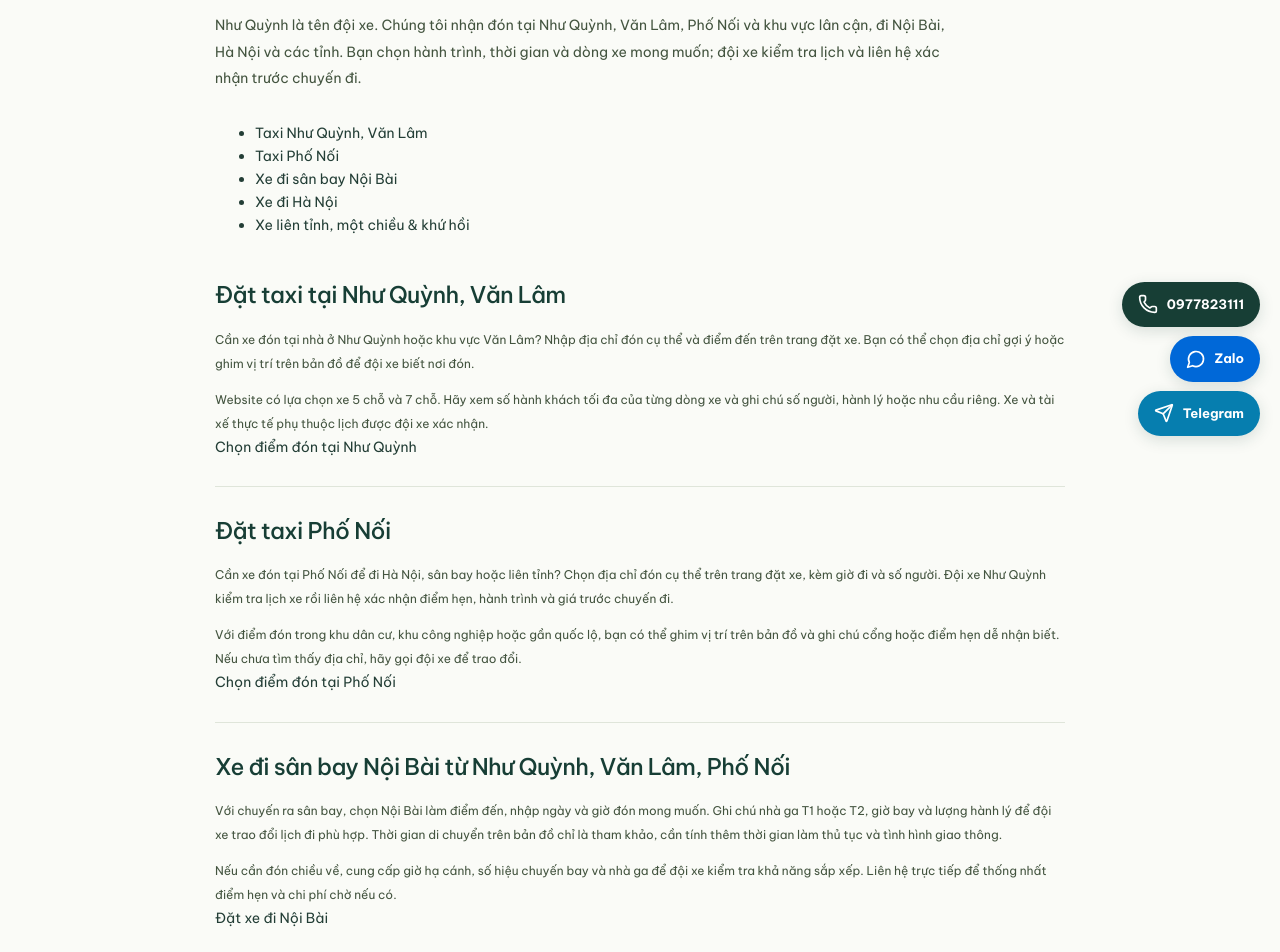
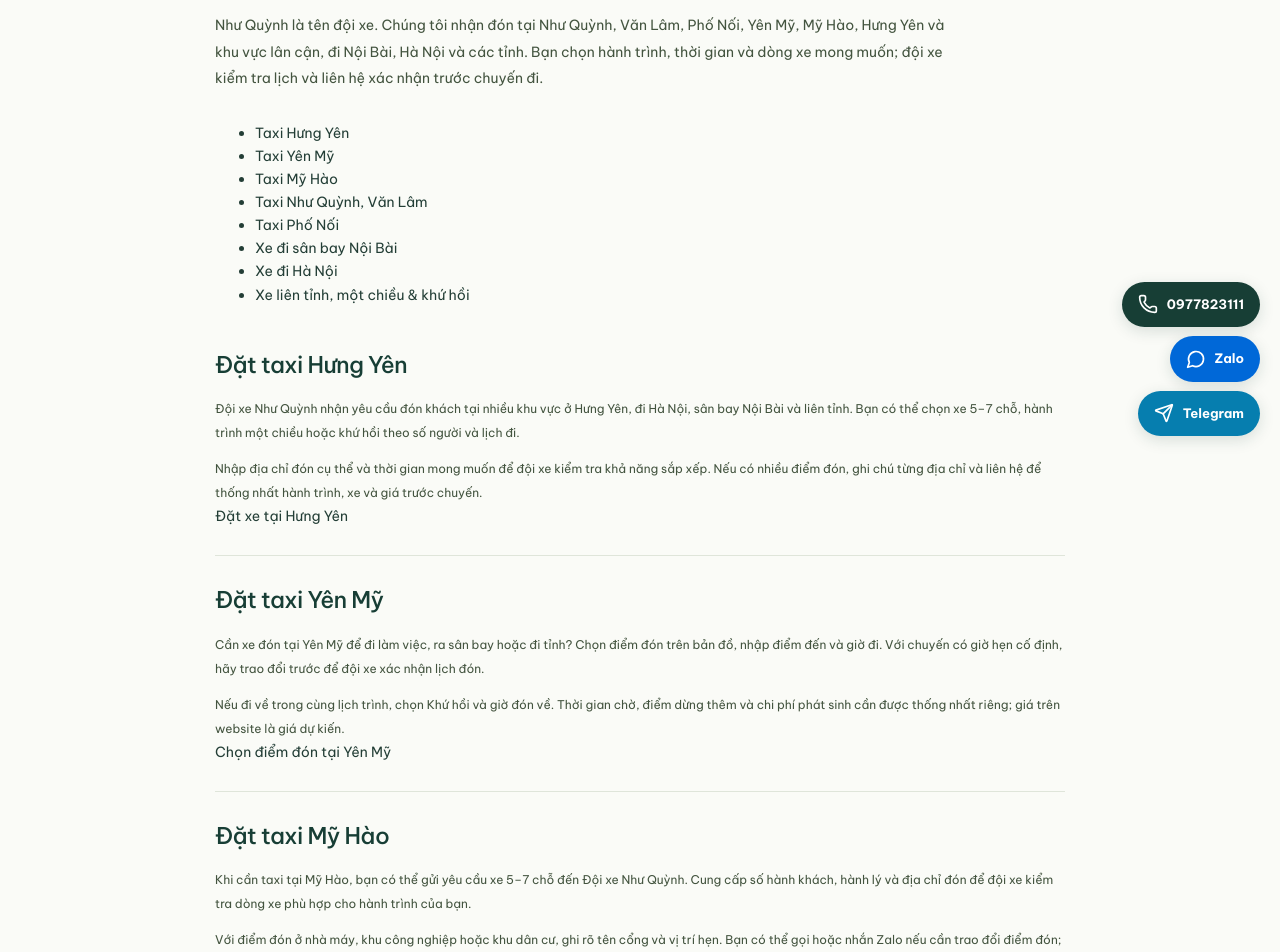
Before and after one commit to tunglam20895/doixenq, a Next.js app: page /dich-vu in a window 1280 px wide. Shown: the part 340-1292 px from the top of the page. Built offline with nearby package versions, Linux system fonts and the light colour scheme.

Commit message:
Expand taxi service content for Hung Yen, Yen My and My Hao

```diff
--- a/app/bang-gia/page.tsx
+++ b/app/bang-gia/page.tsx
@@ -2,9 +2,9 @@ import Link from "next/link";
 import { ArrowUpRight, Info } from "lucide-react";
 import { VEHICLES, money } from "@/lib/data";
 export const metadata = {
-  title: "Giá taxi Như Quỳnh, Văn Lâm, Phố Nối & xe 5–7 chỗ",
+  title: "Giá taxi Hưng Yên & cước xe 5–7 chỗ",
   description:
-    "Tham khảo bảng cước mẫu xe 5–7 chỗ tại Như Quỳnh, cách tính giá theo km và chi phí phát sinh. Liên hệ đội xe để xác nhận giá thực tế.",
+    "Tham khảo bảng cước mẫu xe 5–7 chỗ tại Hưng Yên, Yên Mỹ, Mỹ Hào và các khu vực phục vụ, cách tính giá theo km và chi phí phát sinh. Liên hệ đội xe để xác nhận giá thực tế.",
   alternates: { canonical: "/bang-gia" },
 };
 export default function Page() {
--- a/app/dat-xe/page.tsx
+++ b/app/dat-xe/page.tsx
@@ -1,9 +1,9 @@
+import { serviceAreaText } from "@/lib/service-areas";
 import { Suspense } from "react";
 import Booking from "@/components/Booking";
 export const metadata = {
-  title: "Đặt taxi Như Quỳnh, Văn Lâm, Phố Nối — xe 5–7 chỗ",
-  description:
-    "Đội xe Như Quỳnh đón tại Như Quỳnh, Văn Lâm, Phố Nối và lân cận: chọn điểm đón, điểm đến, giờ đi và xe 5–7 chỗ. Xem giá dự kiến, đặt một chiều hoặc khứ hồi.",
+  title: "Đặt taxi Hưng Yên, Yên Mỹ, Mỹ Hào — xe 5–7 chỗ",
+  description: `Đội xe Như Quỳnh nhận đón tại ${serviceAreaText}. Chọn điểm đến, giờ đi và xe 5–7 chỗ. Xem giá dự kiến, đặt một chiều hoặc khứ hồi.`,
   alternates: { canonical: "/dat-xe" },
 };
 export default function Page() {
--- a/app/dich-vu/page.tsx
+++ b/app/dich-vu/page.tsx
@@ -1,10 +1,10 @@
+import { serviceAreaText } from "@/lib/service-areas";
 import Link from "next/link";
 import { CONTACT } from "@/lib/contact";
 
 export const metadata = {
-  title: "Taxi Như Quỳnh, Văn Lâm, Phố Nối & xe sân bay",
-  description:
-    "Đội xe Như Quỳnh nhận đón tại Như Quỳnh, Văn Lâm, Phố Nối và khu vực lân cận, đi Nội Bài, Hà Nội và liên tỉnh. Chọn một chiều hoặc khứ hồi, liên hệ 0977823111.",
+  title: "Taxi Hưng Yên, Yên Mỹ, Mỹ Hào & các khu vực phục vụ",
+  description: `Đặt taxi tại ${serviceAreaText}. Đội xe Như Quỳnh có xe 5–7 chỗ đi Nội Bài, Hà Nội và liên tỉnh. Liên hệ 0977823111.`,
   alternates: { canonical: "/dich-vu" },
 };
 
@@ -15,13 +15,22 @@ export default function Page() {
         <span className="eyebrow">CHỌN CHUYẾN ĐI CỦA BẠN</span>
         <h1>Đội xe Như Quỳnh — đón bạn ở nhiều khu vực.</h1>
         <p className="page-lead">
-          Như Quỳnh là tên đội xe. Chúng tôi nhận đón tại Như Quỳnh, Văn Lâm,
-          Phố Nối và khu vực lân cận, đi Nội Bài, Hà Nội và các tỉnh. Bạn chọn
-          hành trình, thời gian và dòng xe mong muốn; đội xe kiểm tra lịch và
-          liên hệ xác nhận trước chuyến đi.
+          Như Quỳnh là tên đội xe. Chúng tôi nhận đón tại {serviceAreaText} và
+          khu vực lân cận, đi Nội Bài, Hà Nội và các tỉnh. Bạn chọn hành trình,
+          thời gian và dòng xe mong muốn; đội xe kiểm tra lịch và liên hệ xác
+          nhận trước chuyến đi.
         </p>
         <nav aria-label="Dịch vụ xe">
           <ul>
+            <li>
+              <a href="#taxi-hung-yen">Taxi Hưng Yên</a>
+            </li>
+            <li>
+              <a href="#taxi-yen-my">Taxi Yên Mỹ</a>
+            </li>
+            <li>
+              <a href="#taxi-my-hao">Taxi Mỹ Hào</a>
+            </li>
             <li>
               <a href="#taxi-nhu-quynh">Taxi Như Quỳnh, Văn Lâm</a>
             </li>
@@ -39,6 +48,48 @@ export default function Page() {
             </li>
           </ul>
         </nav>
+        <article id="taxi-hung-yen">
+          <h2>Đặt taxi Hưng Yên</h2>
+          <p>
+            Đội xe Như Quỳnh nhận yêu cầu đón khách tại nhiều khu vực ở Hưng
+            Yên, đi Hà Nội, sân bay Nội Bài và liên tỉnh. Bạn có thể chọn xe 5–7
+            chỗ, hành trình một chiều hoặc khứ hồi theo số người và lịch đi.
+          </p>
+          <p>
+            Nhập địa chỉ đón cụ thể và thời gian mong muốn để đội xe kiểm tra
+            khả năng sắp xếp. Nếu có nhiều điểm đón, ghi chú từng địa chỉ và
+            liên hệ để thống nhất hành trình, xe và giá trước chuyến.
+          </p>
+          <Link href="/dat-xe">Đặt xe tại Hưng Yên</Link>
+        </article>
+        <article id="taxi-yen-my">
+          <h2>Đặt taxi Yên Mỹ</h2>
+          <p>
+            Cần xe đón tại Yên Mỹ để đi làm việc, ra sân bay hoặc đi tỉnh? Chọn
+            điểm đón trên bản đồ, nhập điểm đến và giờ đi. Với chuyến có giờ hẹn
+            cố định, hãy trao đổi trước để đội xe xác nhận lịch đón.
+          </p>
+          <p>
+            Nếu đi về trong cùng lịch trình, chọn Khứ hồi và giờ đón về. Thời
+            gian chờ, điểm dừng thêm và chi phí phát sinh cần được thống nhất
+            riêng; giá trên website là giá dự kiến.
+          </p>
+          <Link href="/dat-xe">Chọn điểm đón tại Yên Mỹ</Link>
+        </article>
+        <article id="taxi-my-hao">
+          <h2>Đặt taxi Mỹ Hào</h2>
+          <p>
+            Khi cần taxi tại Mỹ Hào, bạn có thể gửi yêu cầu xe 5–7 chỗ đến Đội
+            xe Như Quỳnh. Cung cấp số hành khách, hành lý và địa chỉ đón để đội
+            xe kiểm tra dòng xe phù hợp cho hành trình của bạn.
+          </p>
+          <p>
+            Với điểm đón ở nhà máy, khu công nghiệp hoặc khu dân cư, ghi rõ tên
+            cổng và vị trí hẹn. Bạn có thể gọi hoặc nhắn Zalo nếu cần trao đổi
+            điểm đón; đội xe sẽ xác nhận trước khi thực hiện chuyến.
+          </p>
+          <Link href="/dat-xe">Chọn điểm đón tại Mỹ Hào</Link>
+        </article>
         <article id="taxi-nhu-quynh">
           <h2>Đặt taxi tại Như Quỳnh, Văn Lâm</h2>
           <p>
@@ -69,7 +120,7 @@ export default function Page() {
           <Link href="/dat-xe">Chọn điểm đón tại Phố Nối</Link>
         </article>
         <article id="xe-noi-bai">
-          <h2>Xe đi sân bay Nội Bài từ Như Quỳnh, Văn Lâm, Phố Nối</h2>
+          <h2>Xe đi sân bay Nội Bài từ các khu vực ở Hưng Yên</h2>
           <p>
             Với chuyến ra sân bay, chọn Nội Bài làm điểm đến, nhập ngày và giờ
             đón mong muốn. Ghi chú nhà ga T1 hoặc T2, giờ bay và lượng hành lý
--- a/app/layout.tsx
+++ b/app/layout.tsx
@@ -1,4 +1,5 @@
 import { siteUrl } from "@/lib/site";
+import { serviceAreaText } from "@/lib/service-areas";
 import type { Metadata } from "next";
 import Script from "next/script";
 import { SiteFrame } from "@/components/Shell";
@@ -6,16 +7,14 @@ import "./globals.css";
 export const metadata: Metadata = {
   metadataBase: siteUrl,
   title: {
-    default: "Đội xe Như Quỳnh | Taxi Văn Lâm, Phố Nối & xe sân bay",
+    default: "Đội xe Như Quỳnh | Taxi Hưng Yên, Yên Mỹ, Mỹ Hào",
     template: "%s | Đội xe Như Quỳnh",
   },
-  description:
-    "Đội xe Như Quỳnh phục vụ Như Quỳnh, Văn Lâm, Phố Nối và khu vực lân cận. Đặt xe 5–7 chỗ đi Nội Bài, Hà Nội, liên tỉnh. Gọi hoặc Zalo 0977823111.",
+  description: `Đội xe Như Quỳnh nhận đón tại ${serviceAreaText}. Xe 5–7 chỗ đi Nội Bài, Hà Nội và liên tỉnh. Gọi 0977823111.`,
   openGraph: {
     siteName: "Đội xe Như Quỳnh",
     title: "Đội xe Như Quỳnh",
-    description:
-      "Đón tại Như Quỳnh, Văn Lâm, Phố Nối và khu vực lân cận. Xe 5–7 chỗ đi sân bay, Hà Nội và liên tỉnh.",
+    description: `Đón tại ${serviceAreaText}. Xe 5–7 chỗ đi sân bay, Hà Nội và liên tỉnh.`,
     locale: "vi_VN",
     type: "website",
   },
--- a/components/Shell.tsx
+++ b/components/Shell.tsx
@@ -97,10 +97,11 @@ export function Footer() {
             </div>
             <div>
               <h3>Thông tin cần biết</h3>
+              <Link href="/dich-vu">Khu vực phục vụ & dịch vụ xe</Link>
               <Link href="/chinh-sach">Đặt xe & hủy chuyến</Link>
               <Link href="/chinh-sach#bao-mat">Bảo mật thông tin</Link>
               <span className="footer-location">
-                <MapPin size={17} /> Như Quỳnh · Văn Lâm · Phố Nối
+                <MapPin size={17} /> Hưng Yên · Yên Mỹ · Mỹ Hào
               </span>
               <a href={CONTACT.telephone}>Hotline: {CONTACT.phone}</a>
               <a href={CONTACT.zalo} target="_blank" rel="noopener noreferrer">
--- /dev/null
+++ b/lib/service-areas.ts
@@ -0,0 +1,11 @@
+// Public service areas confirmed by the team owner.
+export const serviceAreas = [
+  "Như Quỳnh",
+  "Văn Lâm",
+  "Phố Nối",
+  "Yên Mỹ",
+  "Mỹ Hào",
+  "Hưng Yên",
+] as const;
+
+export const serviceAreaText = serviceAreas.join(", ");
```
Also changed, not shown: app/page.tsx (+2 -8 lines), components/Home.tsx (+5 -4 lines), 1 other file (tests, documents, lock files or other folders).
